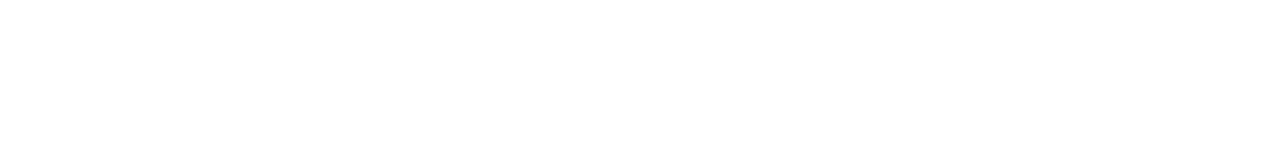
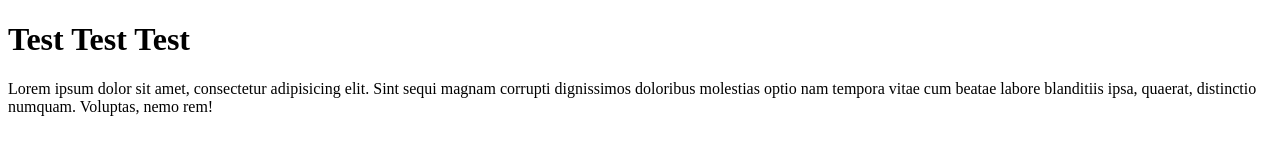
Before and after one commit to GordeevDim/firstproject, a plain HTML site: page index.html in a window 1280 px wide. Drawn offline with Linux system fonts and the light colour scheme.

Commit message:
Создание параграфа
Создать параграф с произвольным текстом.

```diff
--- a/index.html
+++ b/index.html
@@ -8,6 +8,7 @@
     <title>FirstProject</title>
 </head>
 <body>
-
+    <h1>Test Test Test</h1>
+    <p>Lorem ipsum dolor sit amet, consectetur adipisicing elit. Sint sequi magnam corrupti dignissimos doloribus molestias optio nam tempora vitae cum beatae labore blanditiis ipsa, quaerat, distinctio numquam. Voluptas, nemo rem!</p>
 </body>
 </html>
```
